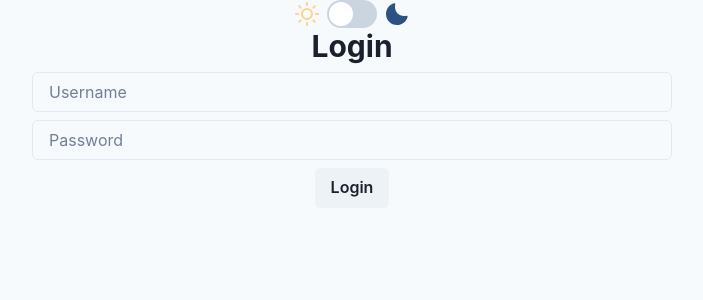
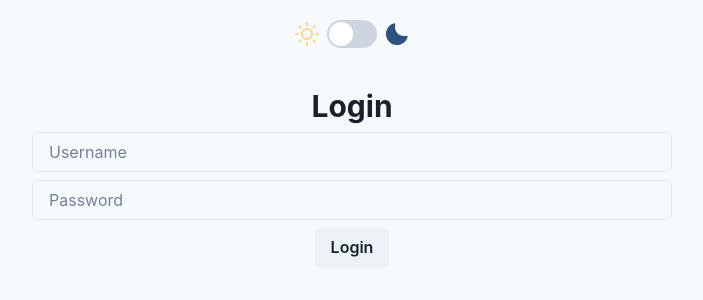
Before and after one commit to CodeDrillBrigade/Homunculus-desk, a React (Create React App) app: page /login in a window 1280 px wide. Shown: the top 300 px of the page, without its empty margins (288-991 px from the left). Built offline with nearby package versions, Linux system fonts and the light colour scheme; no server answers.

Commit message:
Aggiunto un Back

```diff
--- /dev/null
+++ b/src/components/ui/Back.tsx
@@ -0,0 +1,11 @@
+import { useNavigate } from "react-router-dom"
+import {Button} from "@chakra-ui/react";
+
+export function Back({prevPage="Homepage"})
+{
+	const navigate = useNavigate()
+
+	return <>
+			<Button onClick={() => navigate(-1)}>{"< "+prevPage}</Button>
+		</>
+}
--- a/src/components/ui/TopMenu.tsx
+++ b/src/components/ui/TopMenu.tsx
@@ -2,7 +2,6 @@ import {Avatar, Button, Flex, HStack, Image, Spacer, Text} from "@chakra-ui/reac
 import {DarkMode} from "./DarkMode";
 import {resetToken} from "../../store/auth/auth-thunk";
 import {useAppDispatch} from "../../hooks/redux";
-import {log} from "node:util";
 
 
 export const TopMenu = () =>
--- a/src/pages/Home/HomePage.tsx
+++ b/src/pages/Home/HomePage.tsx
@@ -1,4 +1,4 @@
-import {Center, Grid, GridItem, Spacer, VStack} from "@chakra-ui/react";
+import {Center, Grid, GridItem} from "@chakra-ui/react";
 import {useNavigate} from "react-router-dom";
 import "./home.css"
 import Search from "../Search";
--- a/src/pages/LoginPage.tsx
+++ b/src/pages/LoginPage.tsx
@@ -1,4 +1,4 @@
-import {Button, Center, Heading, Input, VStack} from "@chakra-ui/react";
+import {Box, Button, Center, Heading, Input, VStack} from "@chakra-ui/react";
 import React, {useEffect, useState} from "react";
 import {useLoginMutation} from "../services/auth";
 import {jwtSelector, setAuthenticationState} from "../store/auth/auth-slice";
@@ -55,7 +55,9 @@ export const LoginPage = () => {
 
     return <>
         <Center>
-            <DarkMode/>
+            <Box marginTop={5} marginBottom={10}>
+                <DarkMode />
+            </Box>
         </Center>
         <VStack padding={"0 25vw"}>
             <Heading size="lg">Login</Heading>
--- a/src/pages/Material.tsx
+++ b/src/pages/Material.tsx
@@ -1,7 +1,10 @@
+import {Back} from "../components/ui/Back";
+
 export const Material = () =>
 {
 	return <>
 		<h1>HELLO WORLD</h1>
+		<Back/>
 	</>
 }
 
--- a/src/pages/storage/ManageStoragePage.tsx
+++ b/src/pages/storage/ManageStoragePage.tsx
@@ -14,6 +14,7 @@ import {QueryStatus} from "@reduxjs/toolkit/query";
 import {generateSkeletons} from "../../components/ui/StackedSkeleton";
 import {StorageRoomCard} from "../../components/storage-rooms/StorageRoomCard";
 import {ErrorAlert} from "../../components/errors/ErrorAlert";
+import {Back} from "../../components/ui/Back";
 
 export const ManageStoragePage = () => {
 	const { data, error, isFetching} = useGetStorageRoomsQuery()
@@ -43,6 +44,8 @@ const AddStorageButton = () => {
 	}
 
 	return (<>
+		<Back />
+
 		<TextWithDescriptionModal
 			title="Add a Storage Room"
 			isOpen={isOpen}
```
